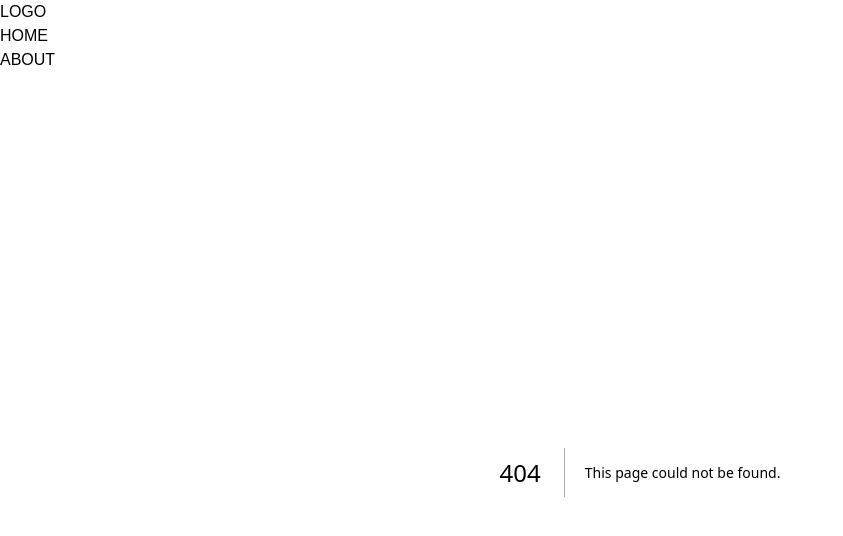
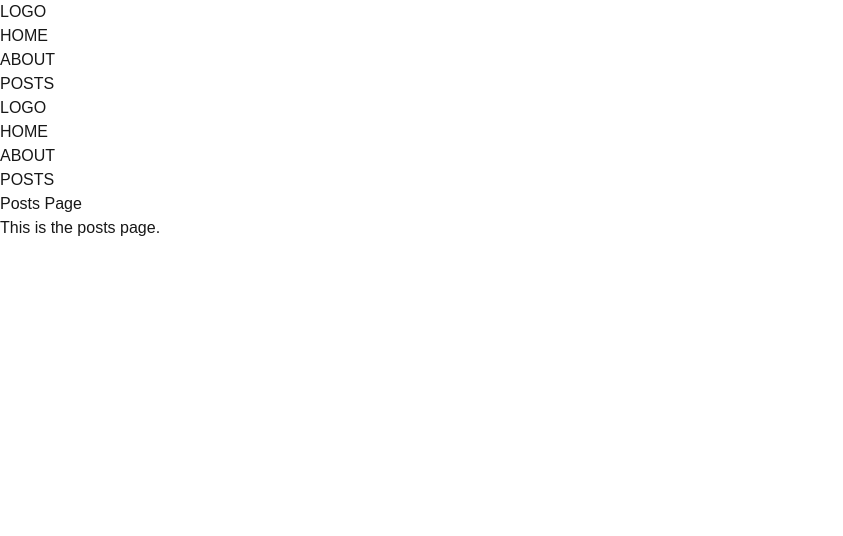
Before and after one commit to sundayconfidencechinecherem/alx-project-0x02-setup, a Next.js app in the folder alx-project-0x02/: page /posts in a window 1280 px wide. Before the commit this address had no page. Shown: the top 536 px of the page, without its empty margins (0-843 px from the left). Built offline with nearby package versions, Linux system fonts and the light colour scheme.

Commit message:
Navigation

```diff
--- a/alx-project-0x02/components/layout/Header.tsx
+++ b/alx-project-0x02/components/layout/Header.tsx
@@ -9,6 +9,7 @@ const Header: React.FC = () => {
             <li><Link href='/'>LOGO</Link></li>
             <li><Link href='/home'>HOME</Link></li>
             <li><Link href='/about'>ABOUT</Link></li>
+            <li><Link href='/posts'>POSTS</Link></li>
           </ul>
         </nav>
     </header>
--- a/alx-project-0x02/pages/about.tsx
+++ b/alx-project-0x02/pages/about.tsx
@@ -1,4 +1,5 @@
 import Button from '@/components/common/Button';
+import Header from '@/components/layout/Header';
 import React from 'react';
 
 const About: React.FC = () => {
@@ -7,6 +8,7 @@ const About: React.FC = () => {
   }
   return (
     <div>
+      <Header />
         <h1>Welcome to About Page</h1>
         <Button onClick={handleAboutButton}  size='small' shape='rounded-full' text='About button1' />
         <Button onClick={handleAboutButton}  size='medium' shape='rounded-sm' text='About button2' />
--- a/alx-project-0x02/pages/home.tsx
+++ b/alx-project-0x02/pages/home.tsx
@@ -2,6 +2,7 @@ import Card from '@/components/common/Card';
 import React, { useState } from 'react';
 import PostModal from '@/components/common/PostModal';
 import { Post } from '@/interfaces';
+import Header from '@/components/layout/Header';
 const Home: React.FC = () => {
     const [isModalOpen, setIsModalOpen] = useState(false);
     const [posts, setPosts] = useState<Post[]>([]);
@@ -17,6 +18,7 @@ const Home: React.FC = () => {
     }
   return (
     <div>
+        <Header />
       <h1>Home</h1>
       <button onClick={() => setIsModalOpen(true)}>CREATE POST</button>
 
--- /dev/null
+++ b/alx-project-0x02/pages/posts.tsx
@@ -0,0 +1,13 @@
+import React from 'react';
+import Header from '@/components/layout/Header';
+const Posts: React.FC = () => {
+  return (
+    <div>
+        <Header />
+        <h1>Posts Page</h1>
+        <p>This is the posts page.</p>
+    </div>
+  );
+};
+
+export default Posts;
```
